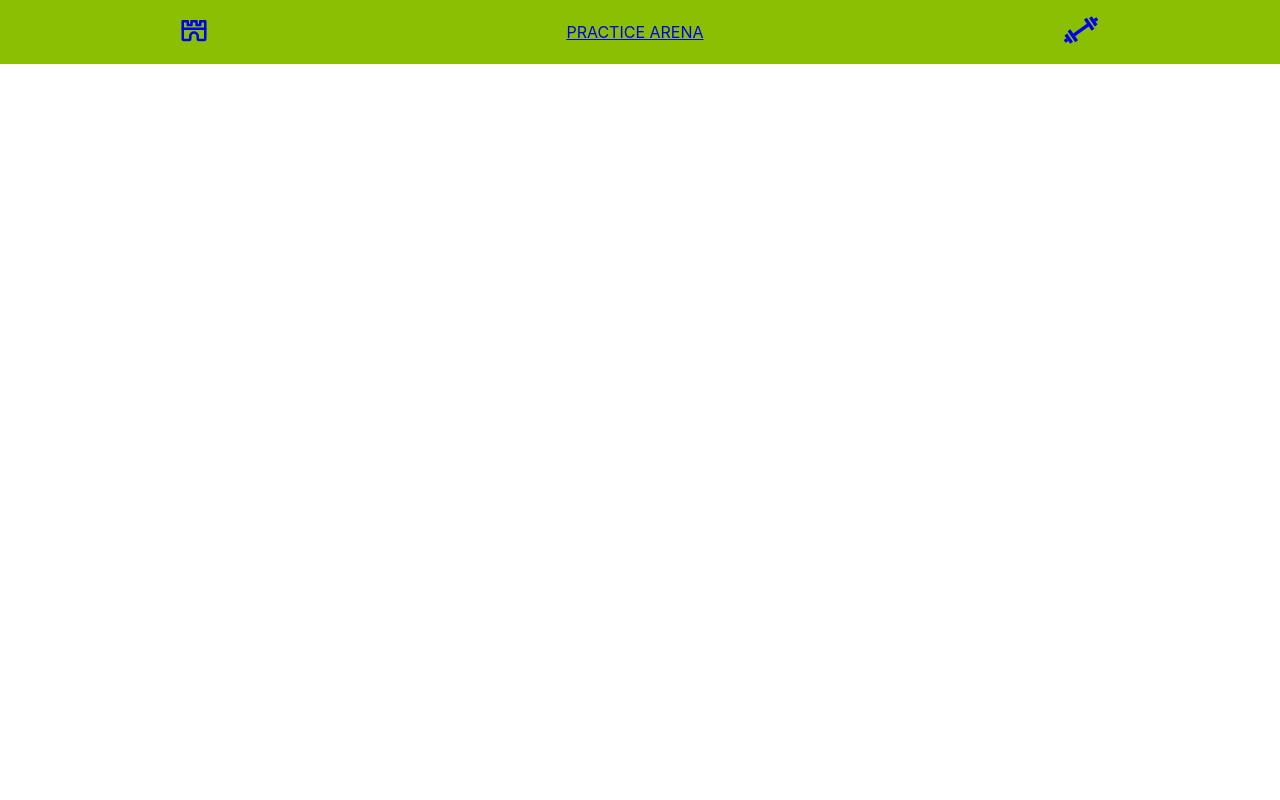
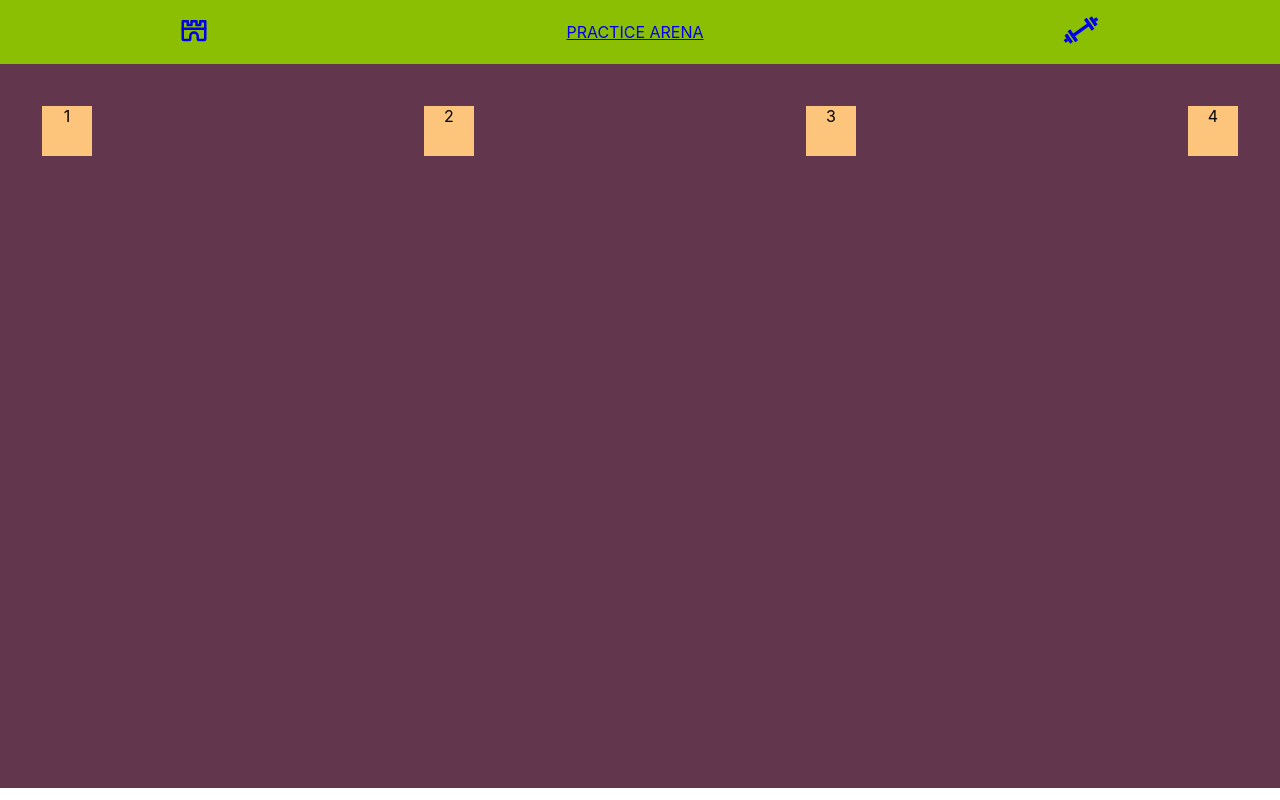
Before and after one commit to AdnanAbubakarAdams/AppsInClass, a React (Create React App) app in the folder csspracticesinclass/: page /carrom in a window 1280 px wide. Before the commit this address had no page. Built offline with nearby package versions, Linux system fonts and the light colour scheme.

Commit message:
cssBattle carrom

```diff
--- a/csspracticesinclass/src/App.js
+++ b/csspracticesinclass/src/App.js
@@ -10,6 +10,7 @@ import StudentList from "./components/studentList/StudentList";
 
 import { BrowserRouter as Router, Routes, Route } from "react-router-dom";
 import RecipeList from "./components/recipe/RecipeList";
+import Carrom from "./components/carrom/Carrom";
 
 function App() {
   return (
@@ -24,6 +25,7 @@ function App() {
           <Route path="/catfacts" element={<CatFactsCard />} />
           <Route path="/students" element={<StudentList />} />
           <Route path="/recipe" element={<RecipeList />} />
+          <Route path="/carrom" element={<Carrom />} />
         </Routes>
       </Router>
     </div>
--- /dev/null
+++ b/csspracticesinclass/src/components/carrom/Carrom.js
@@ -0,0 +1,22 @@
+import React from 'react';
+import "./Carrom.scss"
+
+const Carrom = () => {
+
+    let arrayOfDivs = [1,2,3,4];
+  return (
+    <div className='carrom'>
+
+    {arrayOfDivs.map((number) => {
+            return <div
+            id={number}
+            key={number}
+            >
+                {number}
+            </div>
+        })}
+    </div>
+  )
+}
+
+export default Carrom;
--- /dev/null
+++ b/csspracticesinclass/src/components/carrom/Carrom.scss
@@ -0,0 +1,14 @@
+.carrom {
+    background: #62374e;
+    padding: 42px;
+    height: 80vh;
+    display: flex;
+    justify-content: space-between;
+
+    div {
+            width: 50px;
+            height: 50px;
+            background: #FDC57B;
+        }
+
+}
```
